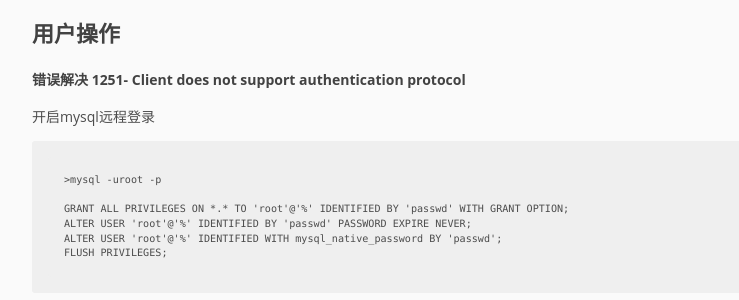
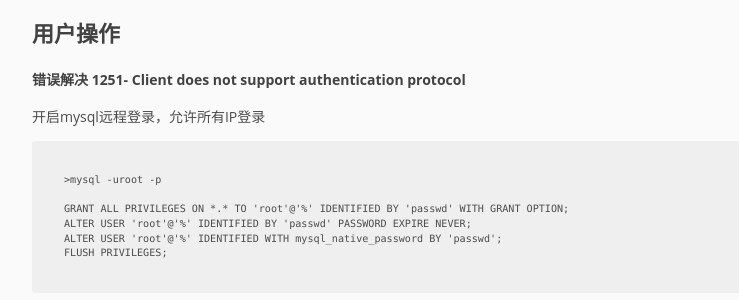
Before and after one commit to pingmalu/pingmalu.github.io, a Jekyll site: the page built from _posts/2015-12-07-MySQL日常笔记.md, in a window 1280 px wide and 900 px high, scrolled down 6032 px. Shown: the part 153-453 px from the top of the window, without its empty margins (168-907 px from the left). Built offline with Jekyll 4.4.1, drawn with Linux system fonts in a browser that asks for light colours.

Commit message:
'update'

```diff
--- a/_posts/2015-12-07-MySQL日常笔记.md
+++ b/_posts/2015-12-07-MySQL日常笔记.md
@@ -234,7 +234,7 @@ ALTER TABLE table_name ADD KEY(column_name(prefix_length));
 
 ### 错误解决 1251- Client does not support authentication protocol
 
-开启mysql远程登录
+开启mysql远程登录，允许所有IP登录
 
 	>mysql -uroot -p
 
```
